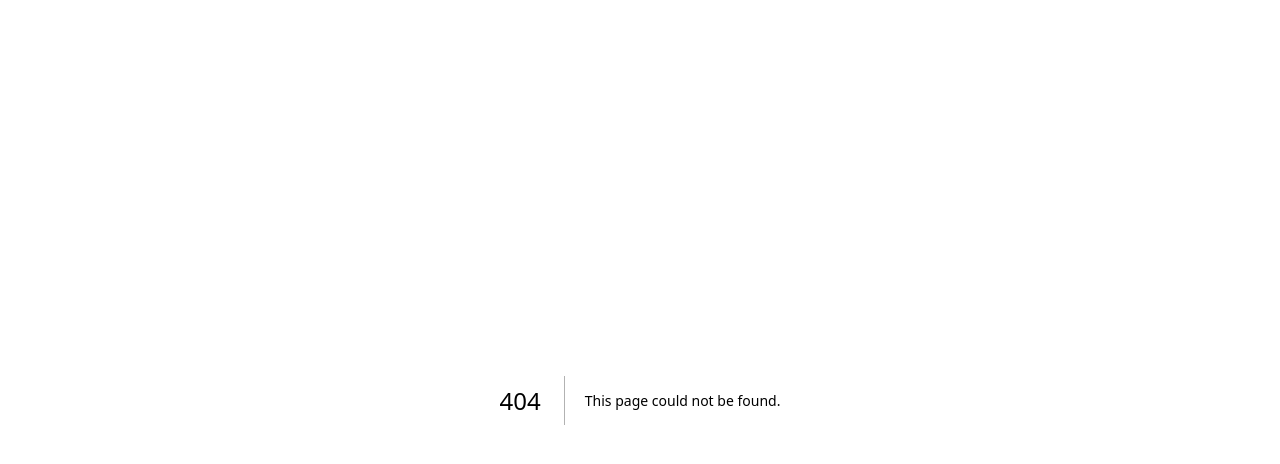
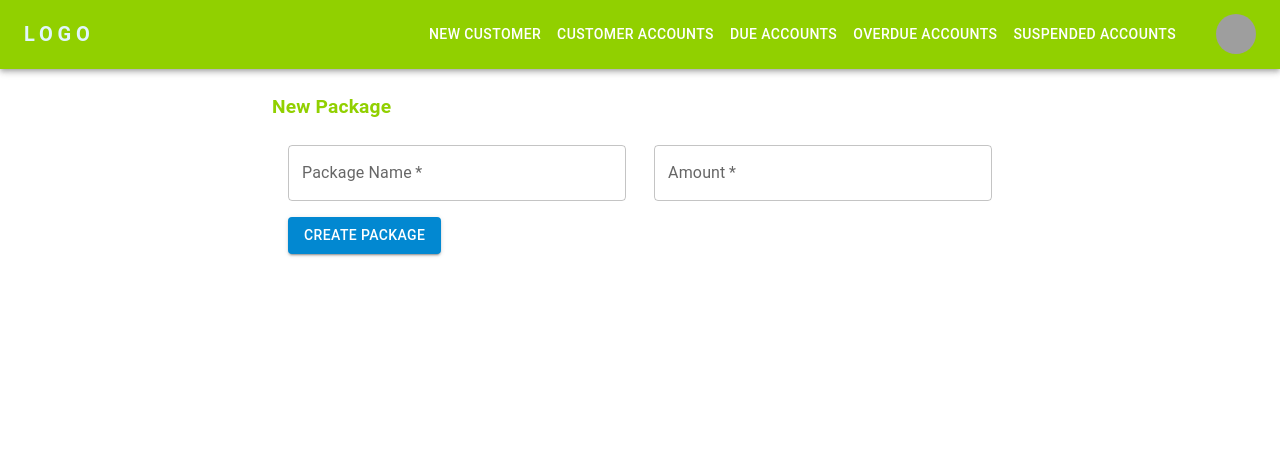
Before and after one commit to elsafrica/elsafrica-ui, a Next.js app: page /masters/packages/new in a window 1280 px wide. Before the commit this address had no page. Shown: the top 464 px of the page. Built offline with nearby package versions, Linux system fonts and the light colour scheme; grey boxes are pictures that could not be loaded.

Commit message:
Create a form for creating new internet packages

```diff
--- /dev/null
+++ b/src/app/masters/packages/new/page.tsx
@@ -0,0 +1,142 @@
+'use client'
+import React, { useState } from 'react'
+import axios from 'axios';
+import Box from '@mui/material/Box'
+import Typography from '@mui/material/Typography';
+import { Formik, Form, FormikHelpers } from 'formik';
+import TextField from '@/app/components/TextField';
+import Button from '@mui/material/Button';
+import { object, string } from 'yup';
+import Header from '@/app/components/Header';
+import { Notification } from '@/app/types/notification';
+import { Alert, Snackbar } from '@mui/material';
+
+const BASE_URL = process.env.REACT_APP_BASE_URL;
+
+interface FormikValues {
+  name: string;
+  amount: string
+}
+
+const NewPackage = () => {
+  const [notification, setNotification] = useState<Notification>()
+
+  const validator = object({
+    amount: string()
+      .required('Please fill out this field.'),
+    name: string()
+      .required('Please fill out this field.'),
+  });
+
+  const onSubmit = async (values: FormikValues, helpers: FormikHelpers<FormikValues>) => {
+    try {
+      const { data } = await axios.post(`${BASE_URL}/packages/create`, values);
+      setNotification({
+        status: 'success',
+        message: data.msg
+      });
+
+      helpers.resetForm();
+      } catch (error: any) {
+      if (error.response) {
+        setNotification({
+          status: 'error',
+          message: error.response.data.msg,
+        });
+      }
+
+      setNotification({
+        status: 'error',
+        message: error.message,
+      });
+    }
+  }
+
+  const handleNotificationClose = () => setNotification(undefined);
+
+  return (
+    <>
+      <Header />
+      <Box
+        sx={{
+          width: '100vw',
+        }}
+      >
+        <Box
+          sx={{
+            maxWidth: { md: '60%', xl: '60%' },
+            margin: 'auto'
+          }}
+        >
+          <Typography
+            sx={{
+              color: '#91d000',
+              fontSize: '1.2rem',
+              fontWeight: 'bold',
+              margin: '1.5rem 1rem 0.5rem',
+            }}
+            component='h1'
+            textAlign='start'
+          >
+            New Package
+          </Typography>
+
+          <Box
+            sx={{
+              maxWidth: { xs: '80%', md: 'unset'},
+              margin: 'auto'
+            }}
+          >
+            <Formik
+              initialValues={{
+                amount: '',
+                name: ''
+              }}
+              validationSchema={validator}
+              onSubmit={onSubmit}
+            >
+              {
+                () => (
+                  <Form>
+                    <Box
+                      display='flex'
+                      sx={{
+                        padding: { md: '1rem 2rem 0' },
+                        flexDirection: { xs: 'column', md: 'row' },
+                        margin: 'auto',
+                        flexWrap: { md: 'wrap' },
+                        justifyContent: { md: 'space-between' }
+                      }}
+                    >
+                      <TextField sx={{ width: { md: '48%', lg: '48%' }}} name="name" label='Package Name' required />
+                      <TextField sx={{ width: { md: '48%', lg: '48%' }}} name="amount" label='Amount' required />
+                    </Box>
+                    <Button variant='contained' color='info' type='submit' sx={{ margin: { xs: '1rem 0', md: '0 2rem'} }}>Create Package</Button>
+                  </Form>
+                )
+              }
+            </Formik>
+          </Box>
+        </Box>
+      </Box>
+      <Snackbar
+        autoHideDuration={6000}
+        open={Boolean(notification)}
+        onClose={handleNotificationClose}
+        anchorOrigin={{ vertical: 'top', horizontal: 'left' }}
+      >
+        <Alert
+          severity={notification?.status}
+          sx={{
+            width: '100%'
+          }}
+          onClose={handleNotificationClose}
+        >
+          {notification?.message}
+        </Alert>
+      </Snackbar>
+    </>
+  )
+}
+
+export default NewPackage;
```
